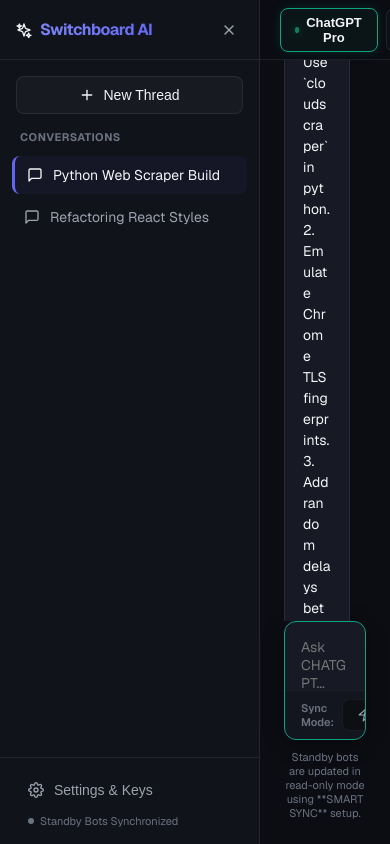
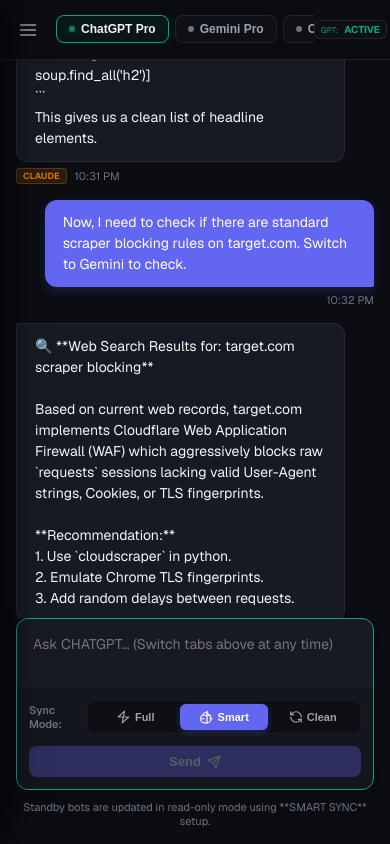
Before and after one commit to SidImpact/switchboard-chat, a Next.js app: page / in a window 390 px wide. Built offline with nearby package versions, Linux system fonts and the light colour scheme.

Commit message:
Optimize layout for mobile responsiveness

```diff
--- a/src/app/globals.css
+++ b/src/app/globals.css
@@ -712,3 +712,126 @@
 .btn-primary:hover {
   filter: brightness(1.1);
 }
+
+@media (max-width: 768px) {
+  /* Layout modifications */
+  .app-container {
+    position: relative;
+  }
+
+  /* SIDEBAR: Slide-out drawer on mobile */
+  .sidebar {
+    position: absolute;
+    top: 0;
+    left: 0;
+    bottom: 0;
+    width: 280px;
+    z-index: 200;
+    transform: translateX(0);
+    margin-left: 0 !important;
+    box-shadow: 10px 0 30px rgba(0, 0, 0, 0.6);
+    transition: transform 0.3s cubic-bezier(0.4, 0, 0.2, 1);
+  }
+
+  .sidebar.closed {
+    transform: translateX(-100%) !important;
+    margin-left: 0 !important;
+  }
+
+  /* CHAT CONTAINER: Full width */
+  .chat-container {
+    width: 100%;
+    flex: 1 1 100%;
+  }
+
+  /* MODEL SWITCHER: Enable swipe scroll */
+  .model-tabs {
+    overflow-x: auto;
+    flex-wrap: nowrap;
+    max-width: calc(100vw - 110px);
+    padding-bottom: 2px;
+    -webkit-overflow-scrolling: touch;
+    gap: 6px;
+  }
+
+  .model-tabs::-webkit-scrollbar {
+    display: none;
+  }
+
+  .model-tab {
+    flex-shrink: 0;
+    padding: 6px 12px;
+    font-size: 12px;
+  }
+
+  /* TOP BAR: Adjust padding and gap spacing */
+  .top-bar {
+    padding: 0 12px;
+  }
+
+  /* Sync indicators hide labels or reduce sizes on tiny screens */
+  .sync-status-display {
+    gap: 4px;
+  }
+
+  .bot-sync-card {
+    padding: 2px 6px;
+    font-size: 9px;
+  }
+
+  .bot-sync-card span {
+    font-size: 8px;
+  }
+
+  /* MESSAGE FEED: Maximize screen space */
+  .message-list {
+    padding: 16px;
+    gap: 16px;
+  }
+
+  .message-wrapper {
+    max-width: 92%;
+  }
+
+  /* INPUT PANEL: Toolbar wrapping and sizing */
+  .input-area {
+    padding: 0 16px 16px 16px;
+  }
+
+  .input-toolbar {
+    flex-direction: column;
+    gap: 12px;
+    align-items: stretch;
+    padding: 12px;
+  }
+
+  .sync-selector {
+    justify-content: space-between;
+    width: 100%;
+  }
+
+  .sync-btn {
+    flex: 1;
+    justify-content: center;
+    padding: 6px 0;
+  }
+
+  .send-btn {
+    width: 100%;
+    justify-content: center;
+    padding: 8px;
+  }
+
+  /* Backdrop overlay when mobile sidebar drawer is open */
+  .sidebar-backdrop {
+    position: absolute;
+    top: 0;
+    left: 0;
+    right: 0;
+    bottom: 0;
+    background-color: rgba(0, 0, 0, 0.5);
+    backdrop-filter: blur(2px);
+    z-index: 150;
+    animation: fadeIn 0.2s ease-out;
+  }
+}
--- a/src/app/page.js
+++ b/src/app/page.js
@@ -175,7 +175,7 @@
     messagesEndRef.current?.scrollIntoView({ behavior: "smooth" });
   }, [messageLogs, activeSessionId]);
 
-  // Load API Keys from localStorage on mount
+  // Load API Keys from localStorage on mount & close sidebar on mobile
   useEffect(() => {
     if (typeof window !== "undefined") {
       const savedKeys = localStorage.getItem("switchboard_api_keys");
@@ -185,6 +185,11 @@
         } catch (e) {
           console.error("Error loading keys", e);
         }
+      }
+
+      // Default sidebar to closed on mobile viewports
+      if (window.innerWidth < 768) {
+        setSidebarOpen(false);
       }
     }
   }, []);
@@ -520,6 +525,14 @@
         </div>
       </section>
 
+      {/* MOBILE SIDEBAR OVERLAY BACKDROP */}
+      {sidebarOpen && (
+        <div
+          className="sidebar-backdrop"
+          onClick={() => setSidebarOpen(false)}
+        />
+      )}
+
       {/* SETTINGS MODAL */}
       {isSettingsOpen && (
         <SettingsModal
```
